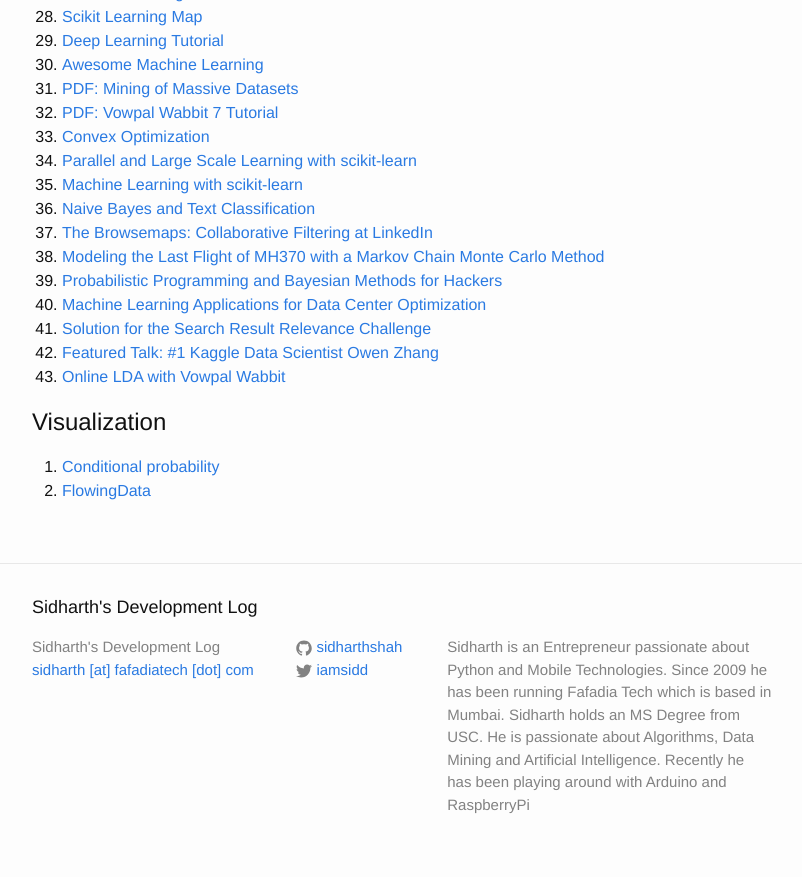
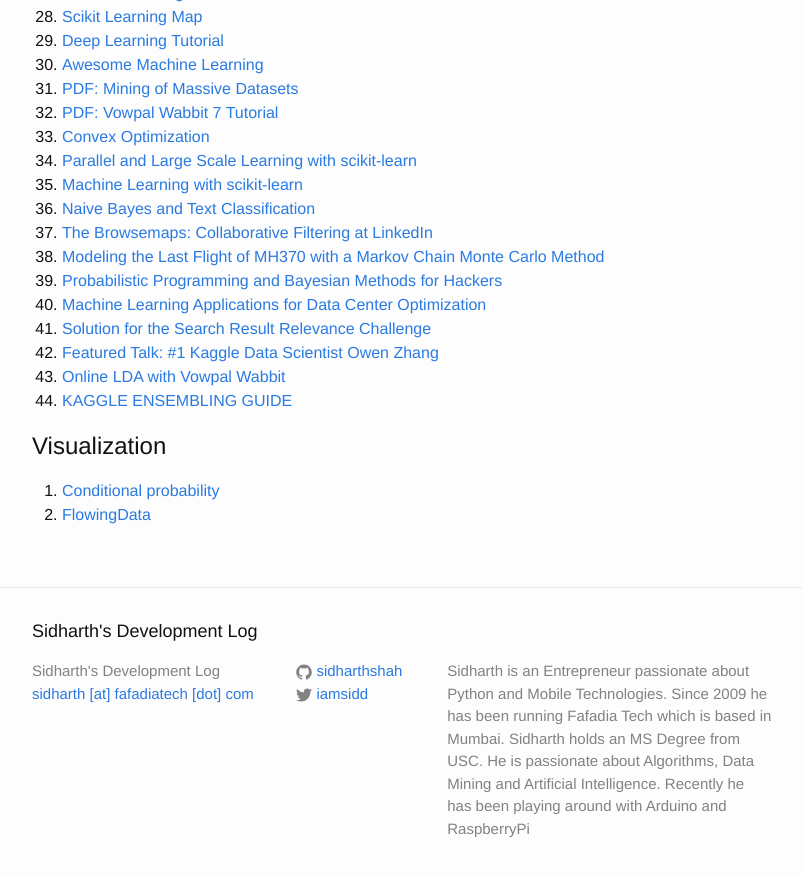
Before and after one commit to sidharthshah/sidharthshah.github.com, a Jekyll site: the page built from machine-learning.md, in a window 1280 px wide and 900 px high, scrolled down 1542 px. Shown: the top 877 px of the window, without its empty margins (238-1040 px from the left). Built offline with Jekyll 4.4.1, drawn with Linux system fonts in a browser that asks for light colours.

Commit message:
added link to ensembling

```diff
--- a/machine-learning.md
+++ b/machine-learning.md
@@ -80,6 +80,7 @@
 41. [Solution for the Search Result Relevance Challenge](https://github.com/ChenglongChen/Kaggle_CrowdFlower/blob/master/Doc/Kaggle_CrowdFlower_ChenglongChen.pdf)
 42. [Featured Talk: #1 Kaggle Data Scientist Owen Zhang](http://nycdatascience.com/featured-talk-1-kaggle-data-scientist-owen-zhang/)
 43. [Online LDA with Vowpal Wabbit](http://mlwave.com/tutorial-online-lda-with-vowpal-wabbit/)
+44. [KAGGLE ENSEMBLING GUIDE](http://mlwave.com/kaggle-ensembling-guide/)
 
 Visualization
 =============
```
